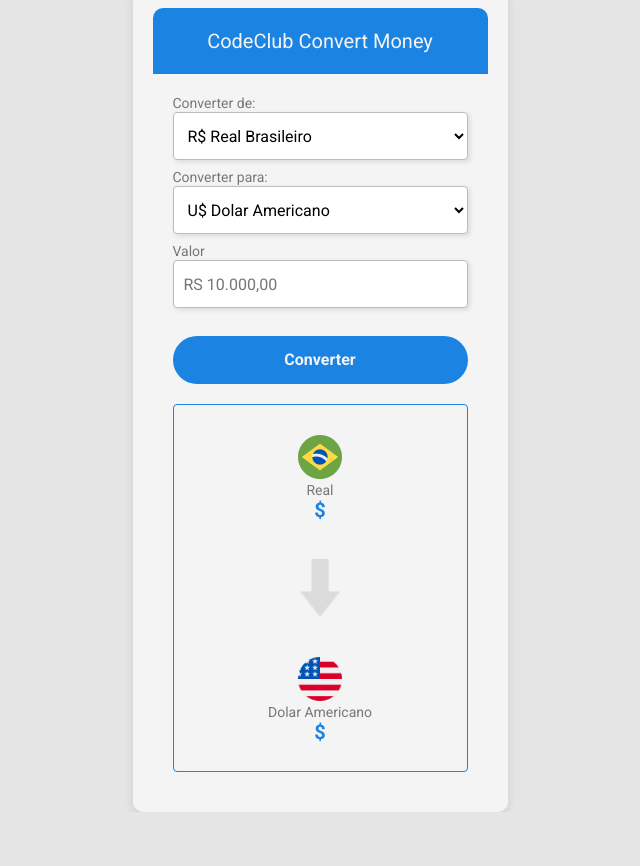
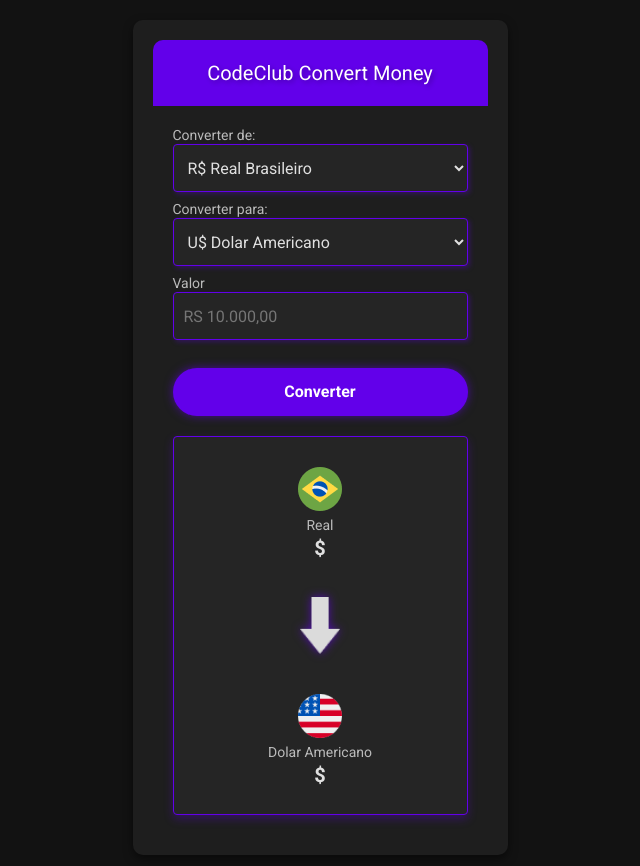
Before and after one commit to maxgsandre/PROJETO-CONVERT-MONEY, a plain HTML site: page index.html in a window 1280 px wide. Shown: the whole page, without its empty margins (320-960 px from the left). Before the commit the page ends 812 px from the top, so only its background shows below. Drawn offline with Linux system fonts and the light colour scheme.

Commit message:
Atualização de cores: Implementação do modo escuro e detalhes vibrantes

```diff
--- a/style.css
+++ b/style.css
@@ -1,3 +1,4 @@
+/*  Reset e Fonte */
 * {
     margin: 0;
     padding: 0;
@@ -8,52 +9,60 @@
     line-height: 18px;
 }
 
+/*  Modo Escuro (Dark Mode) */
 body {
-    background-color: #E5E5E5;
+    background-color: #121212;
+    color: #E0E0E0;
     display: flex;
     justify-content: center;
-    align-items: center;
-    height: 100vh;
-    padding: 10px;
+    align-items: flex-start;
+    min-height: 100vh;
+    padding: 20px 10px;
 }
 
+/*  Caixa principal */
 .container {
     width: 375px;
-    background-color: #F4F4F4;
+    background-color: #1E1E1E;  /* Fundo escuro mais suave */
     border-radius: 10px;
-    box-shadow: 0px 4px 10px rgba(0, 0, 0, 0.1);
+    box-shadow: 0px 4px 10px rgba(0, 0, 0, 0.5);
     padding: 20px;
+    transition: 0.3s;
 }
 
+/*  Cabeçalho */
 header {
-    background-color: #1B83E2;
+    background-color: #6200EA; /* Roxo vibrante */
     height: 66px;
     display: flex;
     justify-content: center;
     align-items: center;
     border-radius: 10px 10px 0 0;
+    text-shadow: 2px 2px 5px rgba(0, 0, 0, 0.3);
 }
 
 h1 {
     font-size: 20px;
-    color: #F4F4F4;
+    color: #FFFFFF;
     text-align: center;
 }
 
+/*  Área principal */
 main {
     padding: 20px;
 }
 
 label {
     font-size: 14px;
-    color: #777777;
+    color: #BBBBBB;
     display: block;
     margin-bottom: 8px;
 }
 
+/*  Campos de seleção e input */
 select, input {
-    background: #FFFFFF;
-    border: 1px solid #BBBBBB;
+    background: #252525;
+    border: 1px solid #6200EA; /* Roxo vibrante */
     border-radius: 4px;
     height: 48px;
     width: 100%;
@@ -61,33 +70,38 @@ select, input {
     outline: none;
     padding: 10px;
     font-size: 16px;
-    box-shadow: 2px 2px 5px rgba(0, 0, 0, 0.1);
+    color: #E0E0E0;
+    box-shadow: 2px 2px 5px rgba(98, 0, 234, 0.3);
 }
 
+/*  Botão de conversão */
 button {
-    background: #1B83E2;
+    background: #6200EA;
     border-radius: 25px;
     height: 48px;
     cursor: pointer;
-    color: #F4F4F4;
+    color: #FFFFFF;
     font-weight: bold;
     font-size: 16px;
     border: none;
     width: 100%;
     margin-top: 20px;
     transition: 0.3s;
+    box-shadow: 0px 0px 10px rgba(98, 0, 234, 0.6);
 }
 
 button:hover {
-    opacity: 0.9;
+    background: #7B1FA2;
+    box-shadow: 0px 0px 15px rgba(123, 31, 162, 0.8);
 }
 
 button:active {
-    opacity: 0.7;
+    opacity: 0.8;
 }
 
+/*  Área de conversão */
 section {
-    border: 1px solid #1B83E2;
+    border: 1px solid #6200EA;
     border-radius: 4px;
     display: flex;
     flex-direction: column;
@@ -95,23 +109,26 @@ section {
     gap: 15px;
     padding: 20px;
     margin-top: 20px;
+    background: #252525;
+    box-shadow: 0px 4px 10px rgba(98, 0, 234, 0.3);
 }
 
+/*  Estilo das bandeiras e valores */
 .currency-container {
     padding: 10px;
     display: flex;
     flex-direction: column;
     align-items: center;
-    gap: 2px;
+    gap: 5px;
 }
 
 .currency-name {
     font-size: 14px;
-    color: #777777;
+    color: #BBBBBB;
 }
 
 .currency-value {
-    color: #1B83E2;
+    color: #E0E0E0;
     font-weight: bold;
     font-size: 20px;
 }
@@ -120,9 +137,10 @@ section {
     margin: 15px auto;
     display: block;
     width: 40px;
+    filter: drop-shadow(0px 0px 5px rgba(98, 0, 234, 0.7));
 }
 
-/* 📌 Responsividade para Tablets */
+/*  Responsividade para Tablets */
 @media (max-width: 768px) {
     .container {
         width: 90%;
@@ -135,7 +153,7 @@ section {
     }
 }
 
-/* 📌 Responsividade para Celulares */
+/*  Responsividade para Celulares */
 @media (max-width: 480px) {
     body {
         height: auto;
```
